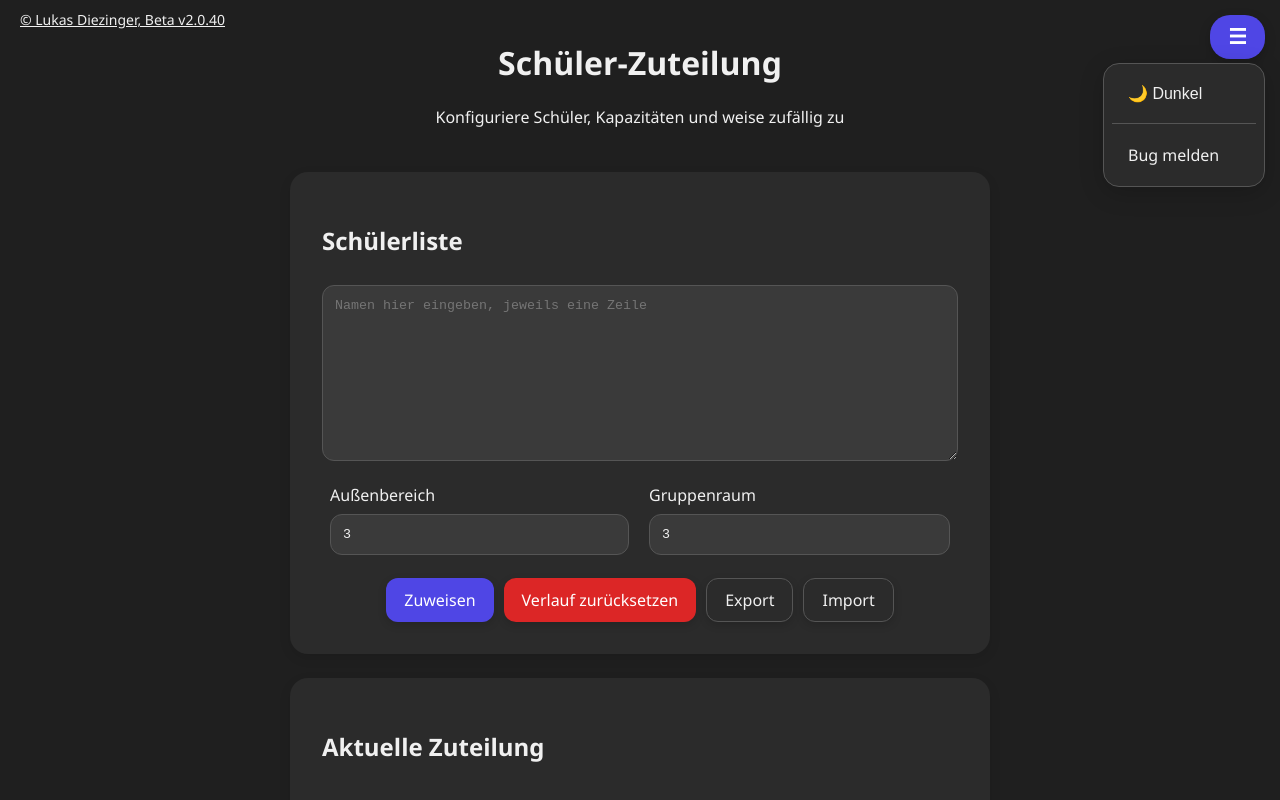
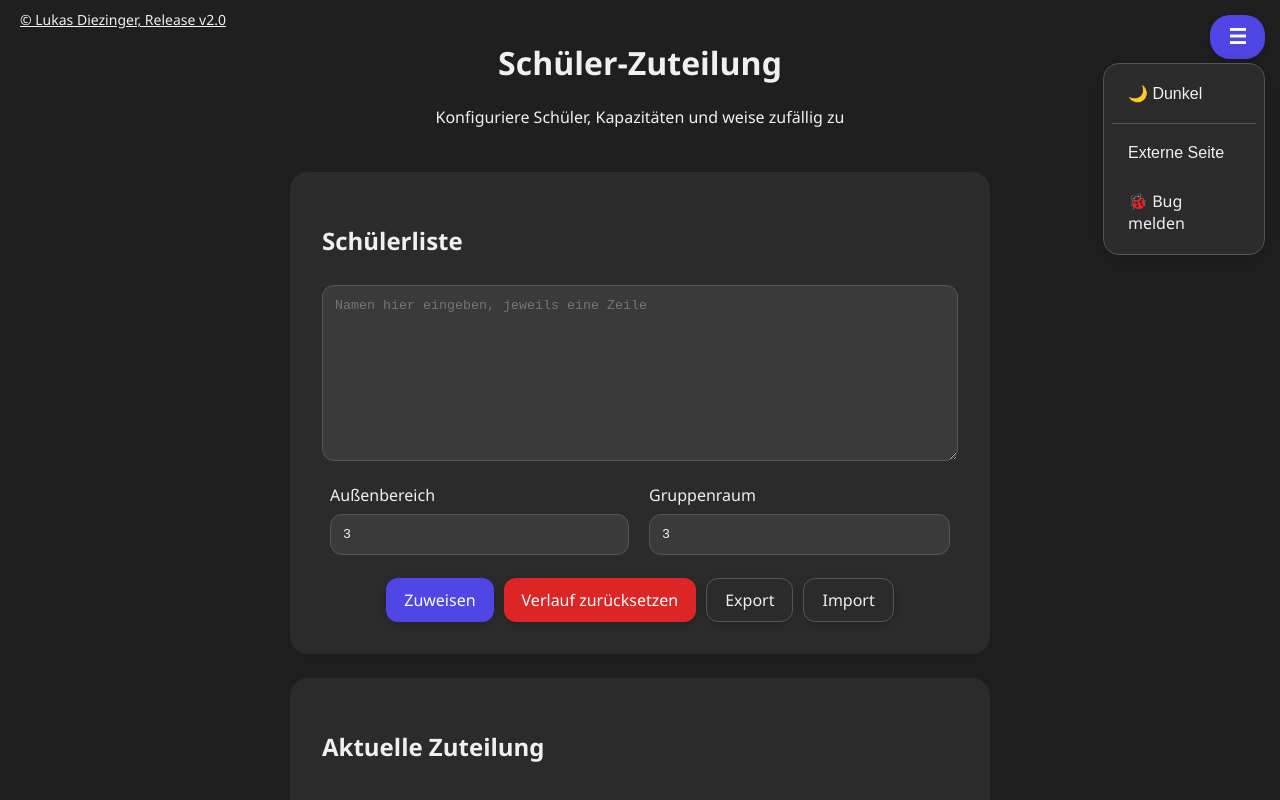
Before and after one commit to TheUltimateVxnom/ZuteilungSchueler, a React (Vite) app: page / in a window 1280 px wide. Both pictures are taken after a click on the button "Menü öffnen". Shown: the top 800 px of the page. Built offline with nearby package versions, Linux system fonts and the light colour scheme.

Commit message:
Release v2.0

```diff
--- a/src/App.jsx
+++ b/src/App.jsx
@@ -28,15 +28,23 @@ function MenuDropdown({ theme, toggleTheme, onShowTimeline, onShowApp, view }) {
             {theme === "light" ? "🌙 Dunkel" : "☀️ Hell"}
           </button>
           <div className="menu-divider" />
+          {view === "app" ? (
+            <button className="menu-item" onClick={() => { setOpen(false); onShowTimeline(); }}>
+              Externe Seite
+            </button>
+          ) : (
+            <button className="menu-item" onClick={() => { setOpen(false); onShowApp(); }}>
+              Zurück zur App
+            </button>
+          )}
           <a
             className="menu-item"
             href="https://forms.gle/eu2VJdz8rnmHQQCg8"
             target="_blank"
             rel="noopener noreferrer"
           >
-             Bug melden
+            🐞 Bug melden
           </a>
-          {/* ...weitere Menüeinträge... */}
         </div>
       )}
     </div>
@@ -179,7 +187,7 @@ export default function App() {
           rel="noopener noreferrer"
           style={{ color: "inherit", textDecoration: "underline", cursor: "pointer" }}
         >
-          © Lukas Diezinger, Beta v2.0.40
+          © Lukas Diezinger, Release v2.0
         </a>
       </footer>
       <MenuDropdown
```
